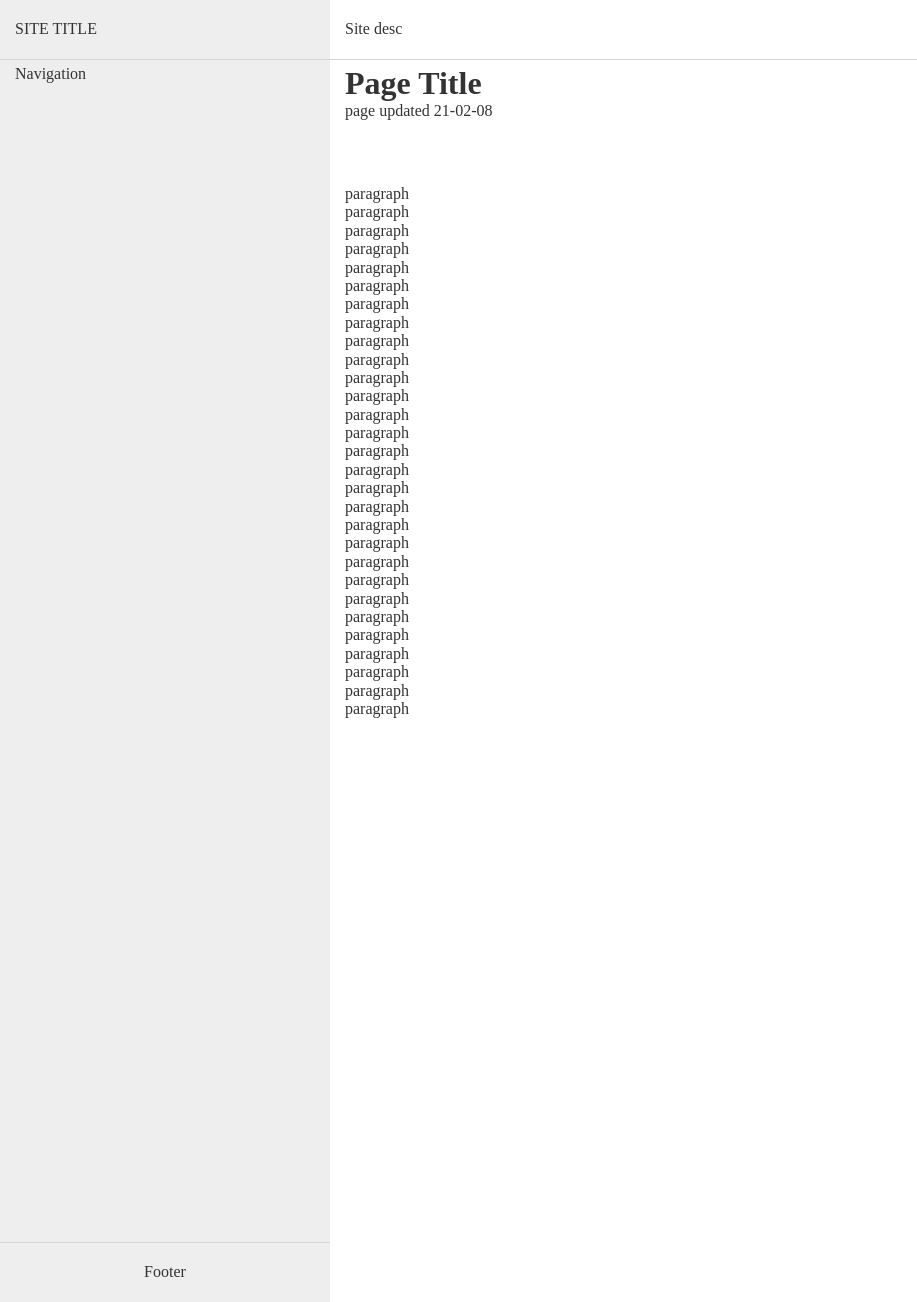
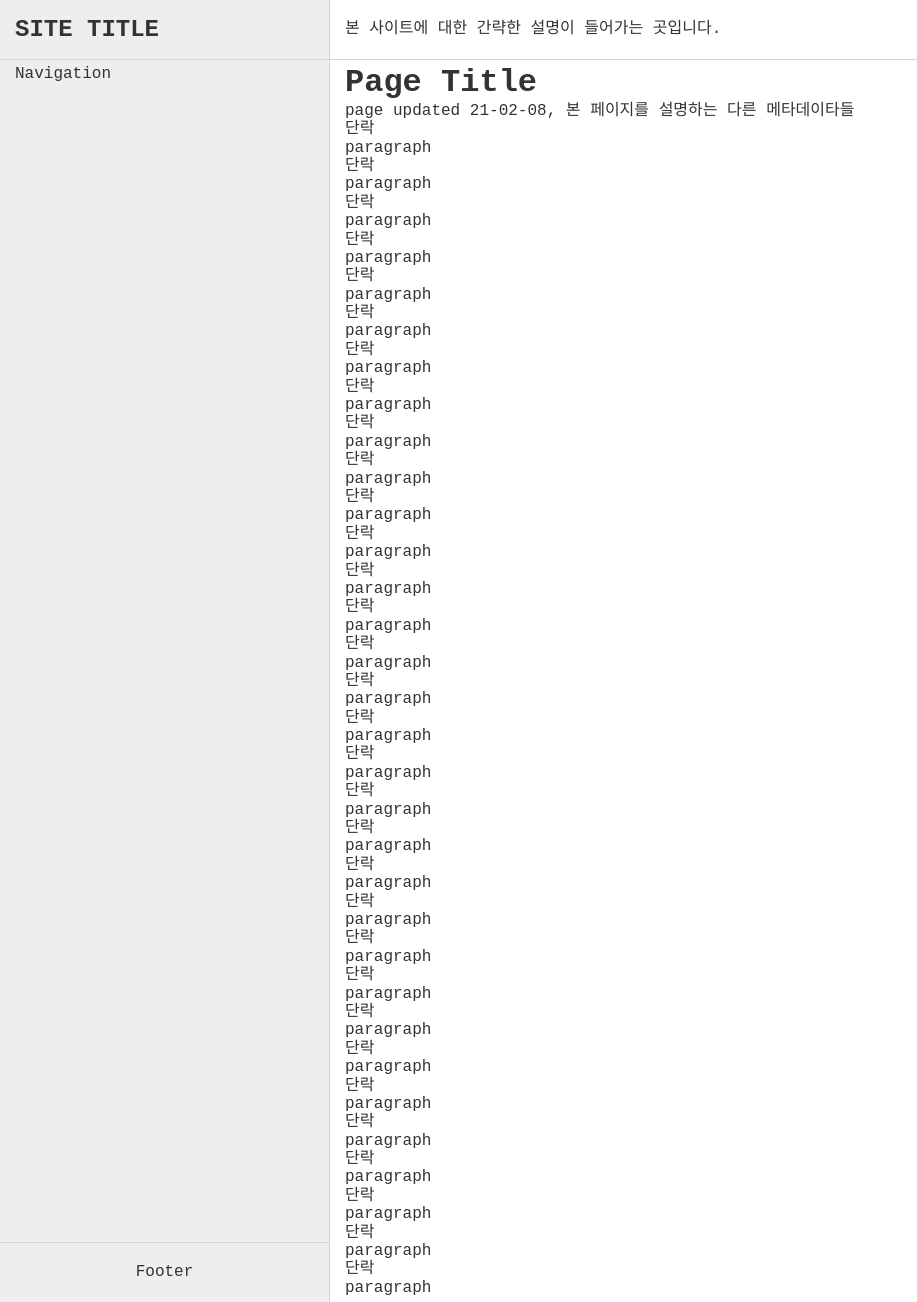
Before and after one commit to teznote/tezskin, a Jekyll site: the page built from index.md, in a window 1280 px wide. Shown: the whole page, without its empty margins (0-917 px from the left). Built offline with Jekyll 4.4.1, drawn with Linux system fonts in a browser that asks for light colours; some web fonts are replaced; a style sheet for code colours, icons or effects is not loaded.

Commit message:
small fix on layout

```diff
--- a/_includes/layout.html
+++ b/_includes/layout.html
@@ -39,43 +39,80 @@
   <div class="content">
       <div class="ct">
           <div class="ct-desc">
-              <div class="msg">Site desc</div>
+            <div class="msg">본 사이트에 대한 간략한 설명이 들어가는 곳입니다.</div>
           </div>
-          <div class="ct-head">
+          <div class="ct-main">
+            <div class="ct-head">
               <h1 class="page-title">Page Title</h1>
-              <div class="page-meta">page updated 21-02-08</div>
-          </div>
-          <div class="ct-body">
+              <div class="page-meta">page updated 21-02-08, 본 페이지를 설명하는 다른 메타데이타들</div>
+            </div>
+            <div class="ct-body">
+              <p>단락</p>
               <p>paragraph</p>
+              <p>단락</p>
               <p>paragraph</p>
+              <p>단락</p>
               <p>paragraph</p>
+              <p>단락</p>
               <p>paragraph</p>
+              <p>단락</p>
               <p>paragraph</p>
+              <p>단락</p>
               <p>paragraph</p>
+              <p>단락</p>
               <p>paragraph</p>
+              <p>단락</p>
               <p>paragraph</p>
+              <p>단락</p>
               <p>paragraph</p>
+              <p>단락</p>
               <p>paragraph</p>
+              <p>단락</p>
               <p>paragraph</p>
+              <p>단락</p>
               <p>paragraph</p>
+              <p>단락</p>
               <p>paragraph</p>
+              <p>단락</p>
               <p>paragraph</p>
+              <p>단락</p>
               <p>paragraph</p>
+              <p>단락</p>
               <p>paragraph</p>
+              <p>단락</p>
               <p>paragraph</p>
+              <p>단락</p>
               <p>paragraph</p>
+              <p>단락</p>
               <p>paragraph</p>
+              <p>단락</p>
               <p>paragraph</p>
+              <p>단락</p>
               <p>paragraph</p>
+              <p>단락</p>
               <p>paragraph</p>
+              <p>단락</p>
               <p>paragraph</p>
+              <p>단락</p>
               <p>paragraph</p>
+              <p>단락</p>
               <p>paragraph</p>
+              <p>단락</p>
               <p>paragraph</p>
+              <p>단락</p>
               <p>paragraph</p>
+              <p>단락</p>
               <p>paragraph</p>
+              <p>단락</p>
               <p>paragraph</p>
-          </div>
+              <p>단락</p>
+              <p>paragraph</p>
+              <p>단락</p>
+              <p>paragraph</p>
+              <p>단락</p>
+              <p>paragraph</p>
+            </div>
+        </div>
       </div>
   </div>
 </div>
--- a/_sass/layout.scss
+++ b/_sass/layout.scss
@@ -1,13 +1,25 @@
-// global
+// vars
 $h1-size: 34px;
 $h2-size: 24px;
 $base-size: 16px;
 $small-size: 14px;
 $base-color: #333333;
+$bp-width: 960px;
+$max-width: 1400px;
+$sb-width: 330px;
+$sb-head-height: 60px;
+$sb-foot-height: 60px;
+$sb-bg-color: #eeeeee;
+$normal: 400;
+$bold: 800;
 
 @mixin container {
   padding: 5px 15px;
 }
+
+// global css
+@import "https://cdn.jsdelivr.net/npm/hack-font@3/build/web/hack.css";
+@import "https://cdn.rawgit.com/innks/NanumSquareRound/master/nanumsquareround.min.css";
 
 *::-webkit-scrollbar {
   display: none;
@@ -29,32 +41,42 @@ a, a:link, a:visited, a:hover, a:active {
 img, svg {
   vertical-align: bottom;
 }
-svg.icon {
-  fill: $base-color;
-  stroke: $base-color;
-}
+
+// layout structure
 html, body, .layout {
   width: 100%;
   // height: 100vh // -> fit to window.innerHeight in js
   overflow: hidden;
-  font-size: $base-size;
-  color: $base-color;
 }
-
-// structure common
-.full-expand {max-height: 100% !important;}
-$bp-width: 960px;
-$max-width: 1400px;
-$sb-width: 330px;
-$sb-head-height: 60px;
-$sb-foot-height: 60px;
-
+.full-expand {max-height: 100% !important;} // when clicking menu-button, will be activated
+.layout {
+  @media (min-width: $bp-width) {
+    display: flex;
+  }
   .sidebar {
     height: 100%;
+    @media(max-width: ($bp-width - 1px)) {
+      max-height: $sb-head-height;
+      overflow: hidden;
+      position: fixed;
+      top: 0;
+      left: 0;
+      right: 0;
+    }
+    @media (min-width: $bp-width) {
+      flex: 0 0 $sb-width;
+    }
+    @media (min-width: $max-width) {
+      flex: 1 0 $sb-width;
+    }
     .sb {
       height: 100%;
       display: flex;
       flex-direction: column;
+      @media (min-width: $max-width) {
+        width: $sb-width;
+        margin-left: auto;
+      }
       .sb-head, .sb-nav, .sb-foot {
         @include container
       }
@@ -83,11 +105,21 @@ $sb-foot-height: 60px;
   }
   .content {
     height: 100%;
+    @media (min-width: $bp-width) {
+      flex: 1 0 0;
+    }
+    @media (min-width: $max-width) {
+      flex: 1 0 ($max-width - $sb-width);
+    }
     .ct {
       height: 100%;
       display: flex;
       flex-direction: column;
-    .ct-desc, .ct-head, .ct-body {
+      @media (min-width: $max-width) {
+        width: ($max-width - $sb-width);
+        margin-right: auto;
+      }
+      .ct-desc, .ct-main {
         @include container
       }
       .ct-desc {
@@ -95,65 +127,38 @@ $sb-foot-height: 60px;
         display: flex;
         align-items: center;
       }
-    .ct-head {
-      flex: 0 0 ($sb-head-height * 2);
-    }
-    .ct-body {
+      .ct-main {
         flex: 1 0 0;
         overflow: auto;
+      }
+      // .ct-head {
+      //   flex: 0 0 ($sb-head-height * 2);
+      // }
+      // .ct-body {
+      //   flex: 1 0 0;
+      //   overflow: auto;
+      // }
     }
   }
 }
 
-// structure mobile
-@media(max-width: ($bp-width - 1px)) {
-  .sidebar {
-    max-height: $sb-head-height;
-    overflow: hidden;
-    position: fixed;
-    top: 0;
-    left: 0;
-    right: 0;
-  }
-}
-
-// structure desktop
-@media (min-width: $bp-width) {
+// layout styling
 .layout {
-    display: flex;
-  }
-  .sidebar {
-    flex: 0 0 $sb-width;
-  }
-  .content {
-    flex: 1 0 0;
-  }
-}
-
-@media (min-width: $max-width) {
-  .sidebar {
-    flex: 1 0 $sb-width;
-    .sb {
-      width: $sb-width;
-      margin-left: auto;
-    }
-  }
-  .content {
-    flex: 1 0 ($max-width - $sb-width);
-    .ct {
-      width: ($max-width - $sb-width);
-      margin-right: auto;
-    }
-  }
-}
-
-// styling
-$sb-bg-color: #eeeeee;
+  font-family: 'Hack', 'NanumSquareRound', monospace; font-weight: $normal;
+  font-size: $base-size;
+  color: $base-color;
   .sidebar {
     background-color: $sb-bg-color;
     .sb {
+      @media (min-width: $bp-width) {
+        border-right: 1px solid darken($sb-bg-color, 10%);
+      }
       .sb-head {
         border-bottom: 1px solid darken($sb-bg-color, 10%);
+        .site-title {
+          font-weight: $bold;
+          font-size: $h2-size;
+        }
       }
       .sb-foot {
         border-top: 1px solid darken($sb-bg-color, 10%);
@@ -165,3 +170,4 @@ $sb-bg-color: #eeeeee;
       border-bottom: 1px solid darken($sb-bg-color, 10%);
     }
   }
+}
```
Also changed, not shown: 1 other file. Lines whose indentation alone changed are shown as unchanged.
